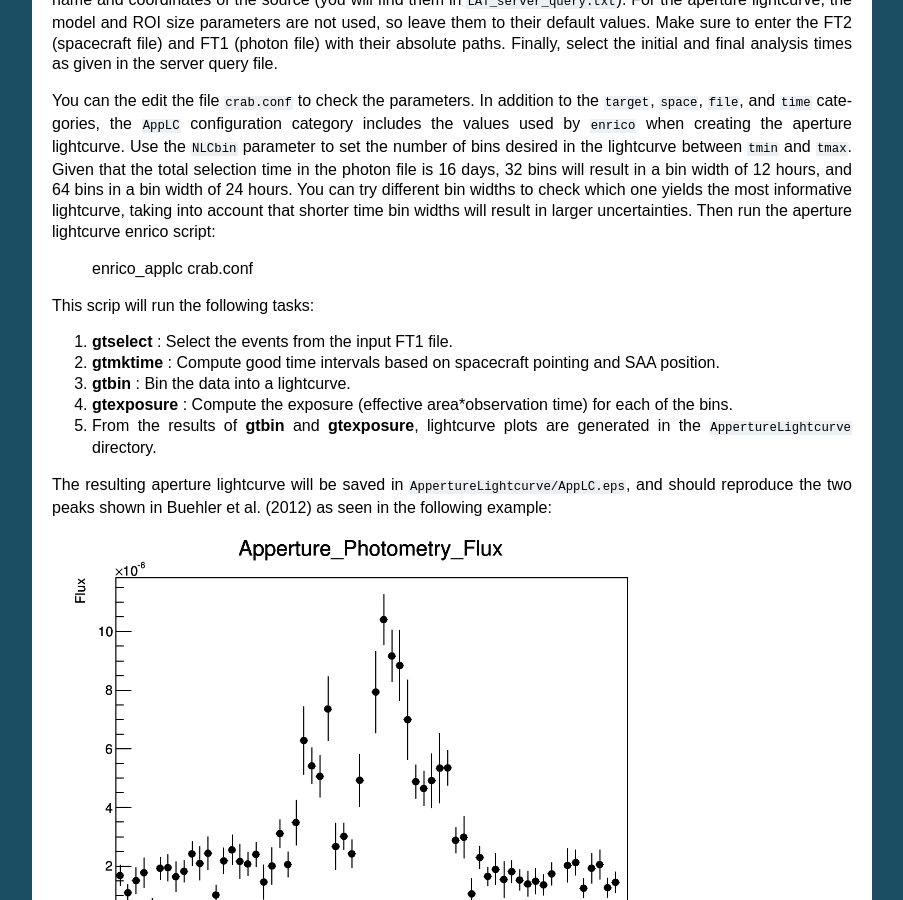
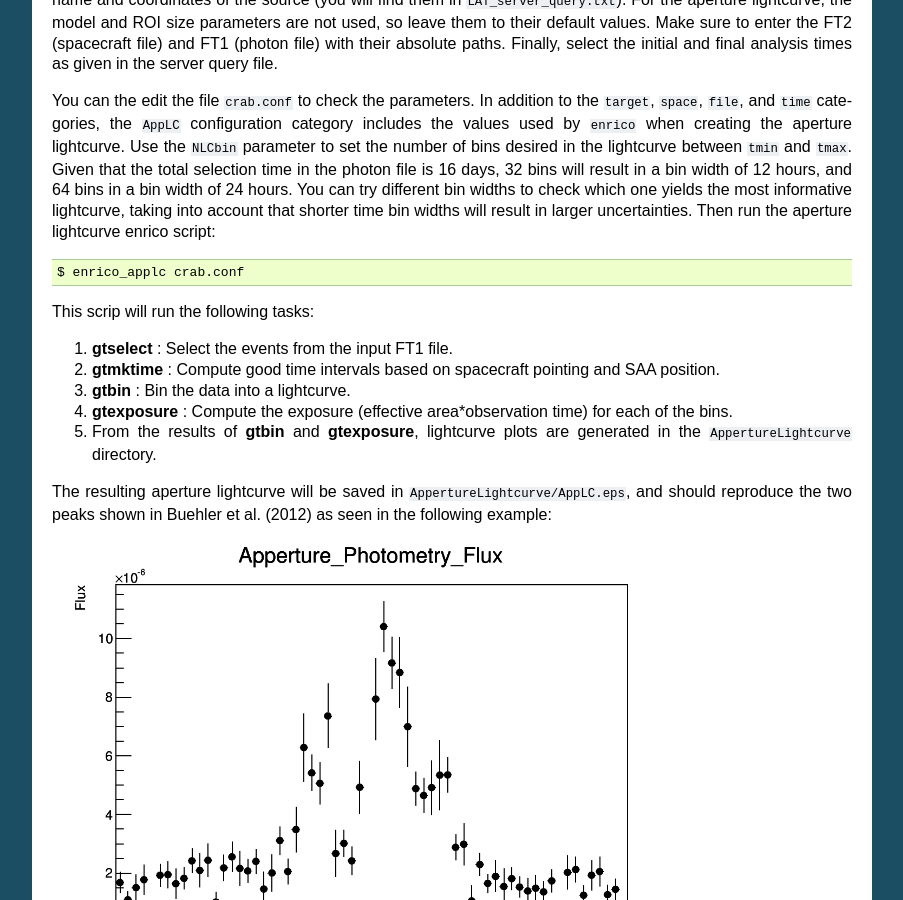
Before and after one commit to gammapy/fermi-hero, a Sphinx documentation site: the page built from docs/lightcurve/index.rst, in a window 1280 px wide and 900 px high, scrolled down 973 px. Shown: the whole window, without its empty margins (198-1101 px from the left). Built offline with Sphinx 7.4.7, drawn with Linux system fonts in a browser that asks for light colours; some of the changed lines change nothing that is shown.

Commit message:
code directive for shell commands

```diff
--- a/docs/lightcurve/index.rst
+++ b/docs/lightcurve/index.rst
@@ -55,10 +55,9 @@ file is 16 days, 32 bins will result in a bin width of 12 hours, and 64 bins in
 a bin width of 24 hours. You can try different bin widths to check which one
 yields the most informative lightcurve, taking into account that shorter time
 bin widths will result in larger uncertainties.  Then run the aperture lightcurve
-enrico
-script:
+enrico script: ::
 
-    enrico_applc crab.conf
+    $ enrico_applc crab.conf
 
 This scrip will run the following tasks:
 
```
